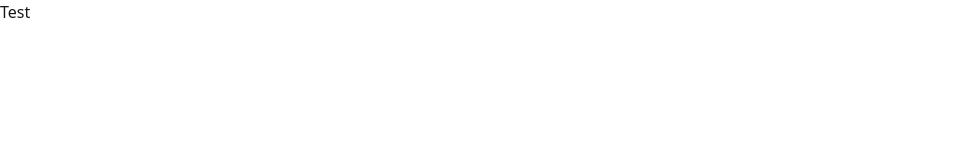
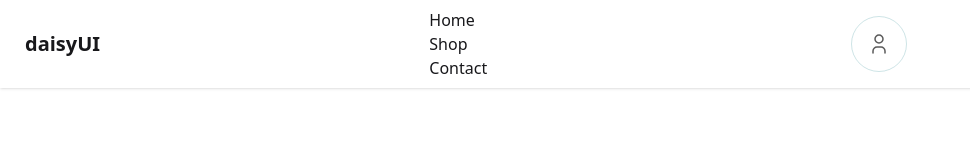
Before and after one commit to mohimanul15/assignment-6, a plain HTML site: page index.html in a window 1280 px wide. Shown: the whole page, without its empty margins (0-970 px from the left). Drawn offline with nearby package versions, Linux system fonts and the light colour scheme.

Commit message:
nav added

```diff
--- a/index.html
+++ b/index.html
@@ -14,7 +14,37 @@
 </head>
 <body>
     <header>
-        <h1>Test </h1>
+        <div class="main-nav">
+            <div class="navbar bg-base-100 shadow-sm">
+                <div class="flex-1">
+                  <a class="btn btn-ghost text-xl">daisyUI</a>
+                </div>
+                <div class="flex-1">
+                  <menu>
+                    <ul>
+                        <li>Home</li>
+                        <li>Shop</li>
+                        <li>Contact</li>
+                    </ul>
+                  </menu>
+                </div>
+                <div class="flex-1">
+                    <svg width="56" height="56" viewBox="0 0 56 56" fill="none" xmlns="http://www.w3.org/2000/svg">
+                        <rect width="56" height="56" rx="28" fill="white"/>
+                        <rect x="0.5" y="0.5" width="55" height="55" rx="27.5" stroke="#0E7A81" stroke-opacity="0.2"/>
+                        <g clip-path="url(#clip0_5_26)">
+                        <path d="M24 23C24 24.0609 24.4214 25.0783 25.1716 25.8284C25.9217 26.5786 26.9391 27 28 27C29.0609 27 30.0783 26.5786 30.8284 25.8284C31.5786 25.0783 32 24.0609 32 23C32 21.9391 31.5786 20.9217 30.8284 20.1716C30.0783 19.4214 29.0609 19 28 19C26.9391 19 25.9217 19.4214 25.1716 20.1716C24.4214 20.9217 24 21.9391 24 23Z" stroke="#131313" stroke-opacity="0.7" stroke-width="1.5" stroke-linecap="round" stroke-linejoin="round"/>
+                        <path d="M22 37V35C22 33.9391 22.4214 32.9217 23.1716 32.1716C23.9217 31.4214 24.9391 31 26 31H30C31.0609 31 32.0783 31.4214 32.8284 32.1716C33.5786 32.9217 34 33.9391 34 35V37" stroke="#131313" stroke-opacity="0.7" stroke-width="1.5" stroke-linecap="round" stroke-linejoin="round"/>
+                        </g>
+                        <defs>
+                        <clipPath id="clip0_5_26">
+                        <rect width="24" height="24" fill="white" transform="translate(16 16)"/>
+                        </clipPath>
+                        </defs>
+                    </svg>
+                </div>
+            </div>
+        </div>
     </header>
 
     <main>
```
